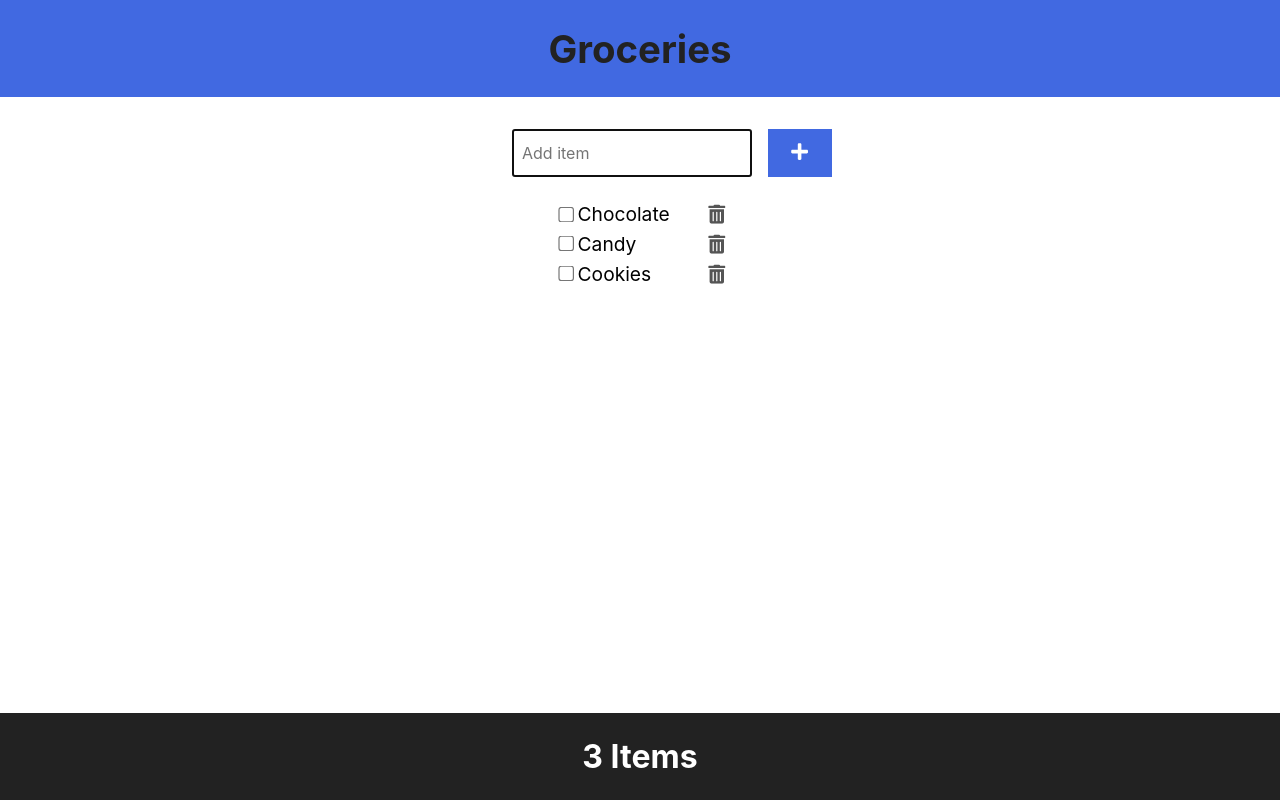
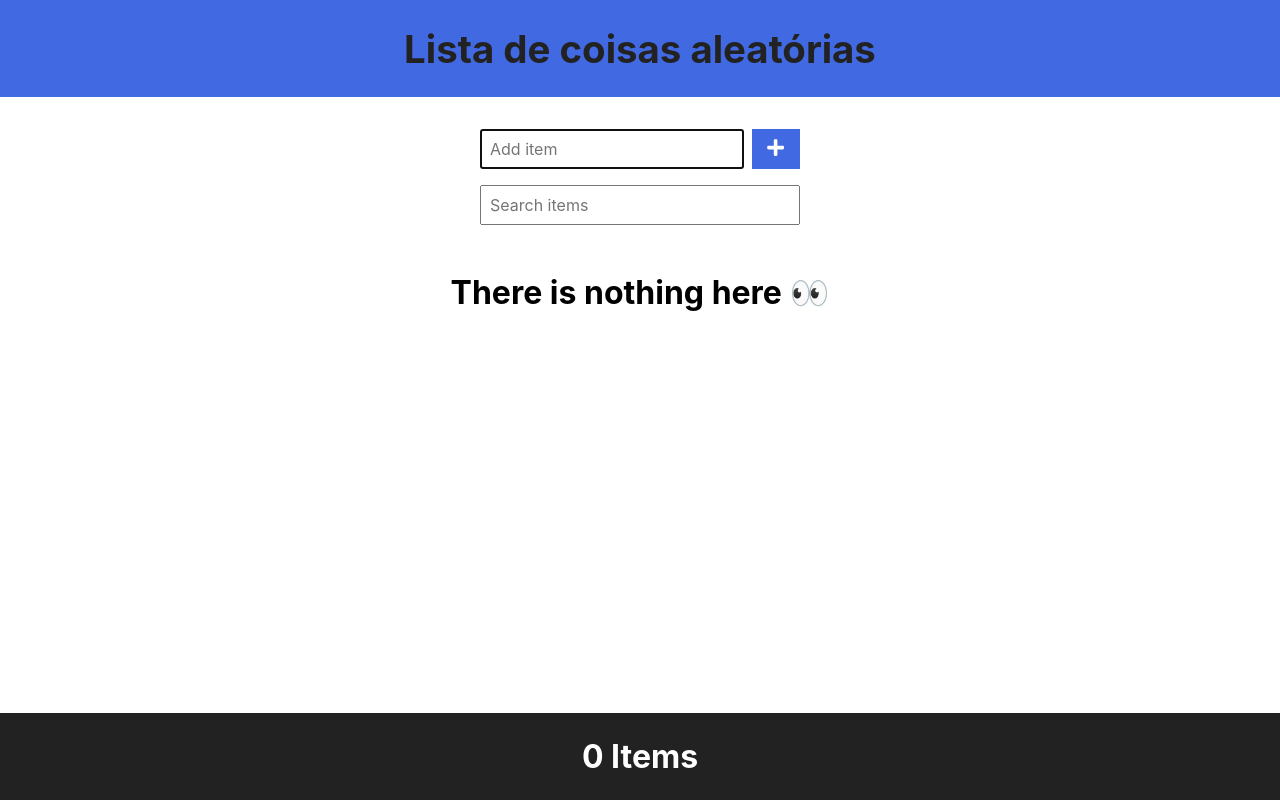
Before and after one commit to AmodeusR/learning-react, a React (Create React App) app in the folder aula-01/: page / in a window 1280 px wide. Built offline with nearby package versions, Linux system fonts and the light colour scheme.

Commit message:
Capítulo 9 (concluído)

```diff
--- a/aula-01/src/App.css
+++ /dev/null
@@ -1,38 +0,0 @@
-.App {
-  text-align: center;
-}
-
-.App-logo {
-  height: 40vmin;
-  pointer-events: none;
-}
-
-@media (prefers-reduced-motion: no-preference) {
-  .App-logo {
-    animation: App-logo-spin infinite 20s linear;
-  }
-}
-
-.App-header {
-  background-color: #282c34;
-  min-height: 100vh;
-  display: flex;
-  flex-direction: column;
-  align-items: center;
-  justify-content: center;
-  font-size: calc(10px + 2vmin);
-  color: white;
-}
-
-.App-link {
-  color: #61dafb;
-}
-
-@keyframes App-logo-spin {
-  from {
-    transform: rotate(0deg);
-  }
-  to {
-    transform: rotate(360deg);
-  }
-}
--- a/aula-01/src/App.js
+++ b/aula-01/src/App.js
@@ -1,31 +1,21 @@
-import './App.css';
 import Header from "./components/Header";
+import SearchItem from "./components/SearchItem";
 import AddItem from "./components/AddItem";
 import Content from "./components/Content";
 import Footer from "./components/Footer";
 import { useState } from "react";
-import Item from './components/Item';
 
 function App() {
+  const itemsList = JSON.parse(localStorage.getItem("shoppingList")) ?? [];
 
-  const [items, setItems] = useState([{
-      id: 1,
-      checked: false,
-      description: "Chocolate"
-    },
-    {
-      id: 2,
-      checked: false,
-      description: "Candy"
-    },
-    {
-      id: 3,
-      checked: false,
-      description: "Cookies"
-    }
-  ]);
+  const [items, setItems] = useState(itemsList);
+  const [searchItem, setSearchItem] = useState("");
 
-  const [newItem, setNewItem] = useState("");
+
+  const setAndSaveItems = (newItemsList) => {
+    localStorage.setItem("shoppingList", JSON.stringify(newItemsList));
+    setItems(newItemsList);
+  }
 
   const handleSubmission = e => {
     e.preventDefault();
@@ -35,15 +25,16 @@ function App() {
       checked: false,
       description: itemText
     }
-    const itemList = [...items];
-    itemList.push(newItem)
 
-    setItems(itemList);
+    const itemsList = [...items];
+    itemsList.push(newItem)
+
+    setAndSaveItems(itemsList);
     e.target.children[1].value = "";
   }
 
   const handleCheck = (id) => {
-    const listItems = items.reduce((acc, item) => {
+    const itemsList = items.reduce((acc, item) => {
       if (item.id === id) {
         item.checked = item.checked === true ? false : true;
         acc.push(item);
@@ -54,23 +45,25 @@ function App() {
       }
     }, []);
 
-    localStorage.setItem("shoppingList", JSON.stringify(listItems));
-    setItems(listItems);
+    setAndSaveItems(itemsList);
   }
 
   const handleDelete = id => {
-    const listItems = items.filter(item => item.id !== id);
+    const itemsList = items.filter(item => item.id !== id);
 
-    localStorage.setItem("shoppingList", JSON.stringify(listItems));
-    setItems(listItems);
+    setAndSaveItems(itemsList);
   }
 
   return (
     <div className="App">
-      <Header title="Groceries" />
+      <Header title="Lista de coisas aleatórias" />
       <AddItem onSubmit={handleSubmission} />
+      <SearchItem
+        searchItem={searchItem}
+        setSearchItem={setSearchItem}
+      />
       <Content
-        items={items}
+        items={items.filter(item => (item.description.toLowerCase()).includes(searchItem.toLowerCase()))}
         onCheck={handleCheck}
         onDelete={handleDelete}
       />
--- a/aula-01/src/components/AddItem.jsx
+++ b/aula-01/src/components/AddItem.jsx
@@ -1,17 +1,21 @@
 import { FaPlus } from "react-icons/fa";
+import { useRef } from "react";
 
 const AddItem = ({ onSubmit }) => {
+  const inputRef = useRef();
+
   return (
     <form className="item-form" onSubmit={onSubmit}>
       <label htmlFor="addItem">Add item</label>
       <input
         id="addItem"
         autoFocus
+        ref={inputRef}
         required
         type="text"
         placeholder="Add item"
       />
-      <button aria-label="Add item">
+      <button aria-label="Add item" onClick={(e) => {inputRef.current.focus()}}>
         <FaPlus />
       </button>
     </form>
--- /dev/null
+++ b/aula-01/src/components/SearchItem.jsx
@@ -0,0 +1,17 @@
+const SearchItem = ({ searchItem, setSearchItem }) => {
+  return (
+    <form className="item-form" onSubmit={(e) => {e.preventDefault()}}>
+      <label htmlFor="search-input">Search Item</label>
+      <input
+        type="text"
+        id="search-input"
+        role="searchbox"
+        placeholder="Search items"
+        value={searchItem}
+        onChange={(e) => setSearchItem(e.target.value)}
+      />
+    </form>
+  )
+}
+
+export default SearchItem;
--- a/aula-01/src/index.css
+++ b/aula-01/src/index.css
@@ -30,6 +30,7 @@ code {
   flex-direction: column;
   justify-content: space-between;
   align-items: center;
+  text-align: center;
   min-height: 100vh;
 }
 
@@ -88,10 +89,10 @@ code {
   justify-content: space-between;
   gap: .5rem;
   margin-bottom: 1rem;
-  margin-left: 4rem;
 }
 
 .item-form input[type="text"] {
+  flex-grow: 1;
   width: min(100%, 15rem);
   font-family: inherit;
   font-size: 1rem;
@@ -101,18 +102,24 @@ code {
 
 .item-form button {
   border: none;
-  width: 4rem;
   min-width: 3rem;
-  min-height: 3rem;
   background: royalblue;
-  transition: background 200ms ease;
+  transition: background 150ms ease;
 }
 
 .item-form button:hover {
-  background: gold;
+  background: hsl(220, 80%, 60%);
+}
+
+.item-form button:active {
+  background: hsl(220, 80%, 45%);
 }
 
 .item-form svg {
   color: white;
   font-size: 1.2rem;
 }
+
+#search-input {
+  width: 100%;
+}
```
